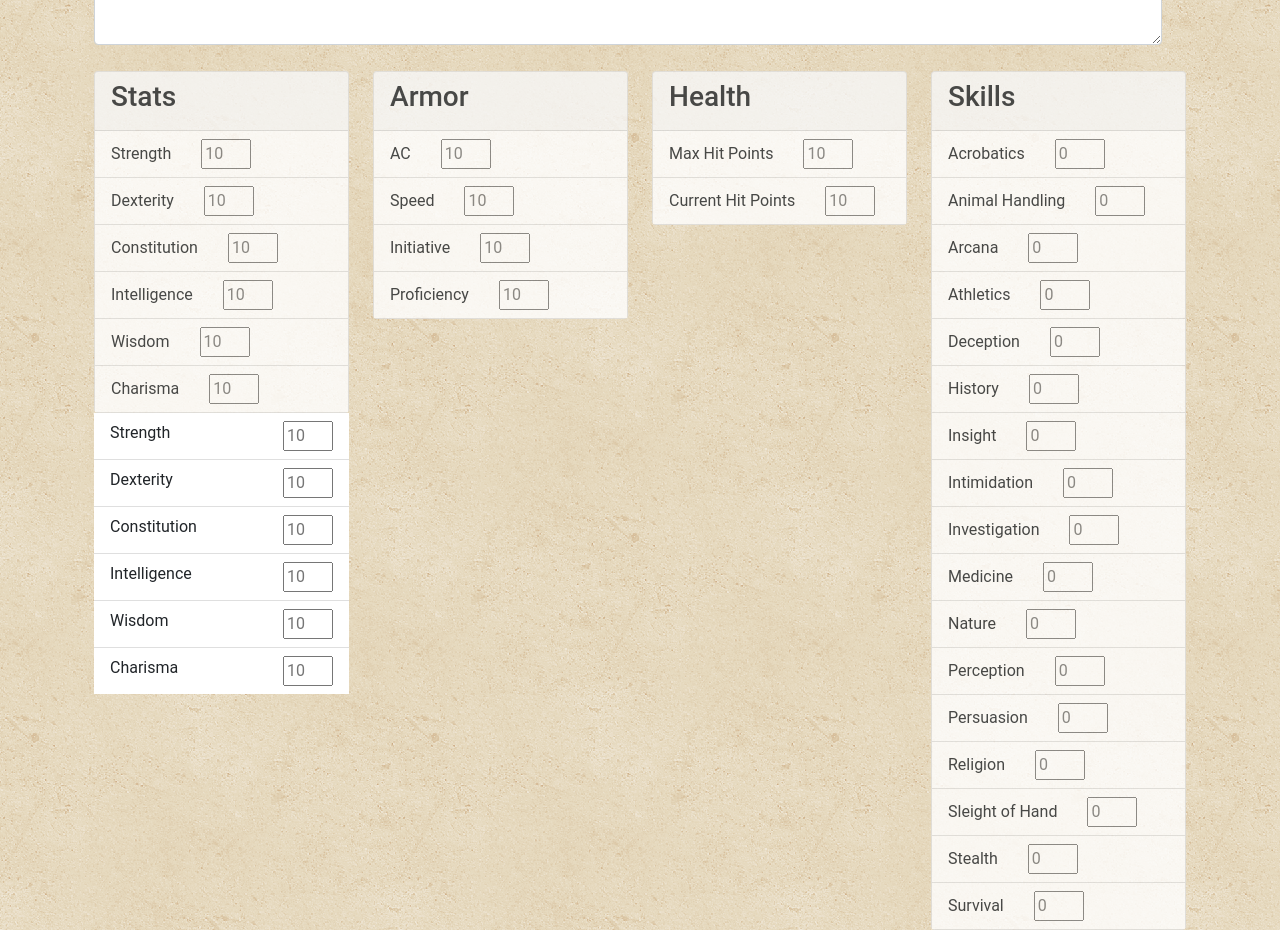
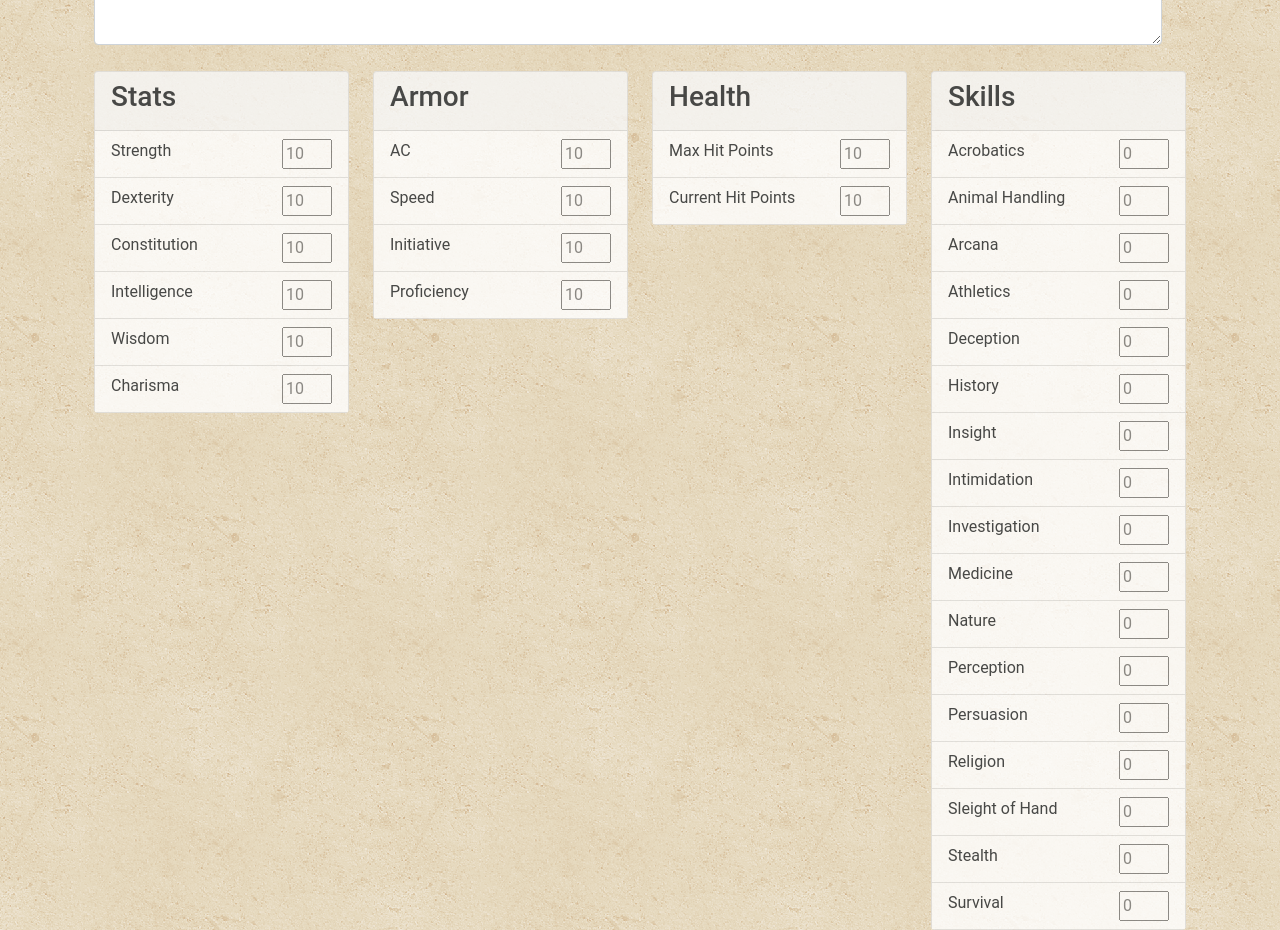
Before and after one commit to MikeFogz/HallofWhispers, a React (Create React App) app in the folder client/: page /character in a window 1280 px wide. Shown: the part 420-1350 px from the top of the page. Built offline with nearby package versions, Linux system fonts and the light colour scheme; no server answers; sample sign-in values are in the browser's storage; some icons are missing.

Commit message:
fixed select option. no longer an option to select. floated stat values to right.

```diff
--- a/client/src/Components/CharacterInfo/CharacterInfo.js
+++ b/client/src/Components/CharacterInfo/CharacterInfo.js
@@ -35,7 +35,7 @@ function CharacterInfo(props) {
                     <div className="col-sm-4 mb-4 form-group">
                         <label for="validationServer04">Race</label>
                         <select onChange={handleChange} name="Race" className="form-control" id="raceselect">
-                            <option>Select</option>
+                            <option disabled selected>Select</option>
                             <option id="dwarf">Dwarf</option>
                             <option id="elf">Elf</option>
                             <option id="human">Human</option>
@@ -53,7 +53,7 @@ function CharacterInfo(props) {
                     <div className="col-sm-4 mb-4">
                         <label for="validationServer05">Alignment</label>
                         <select onChange={handleChange} name="Alignment" className="form-control" id="alignment">
-                            <option>Select</option>
+                            <option disabled selected>Select</option>
                             <option id="lg">Lawful Good</option>
                             <option id="ng">Neutral Good</option>
                             <option id="cg">Chaotic Good</option>
--- a/client/src/Components/CharacterStats/CharacterStats.js
+++ b/client/src/Components/CharacterStats/CharacterStats.js
@@ -21,50 +21,26 @@ function CharacterStats(props) {
                         <form>
                             <ul className="list-group list-group-flush">
                                 <li className="list-group-item">Strength
-                                <input onChange={handleChange} name="Strength" className="stat-list " type="number" defaultValue={userData.character?.chrStats[0].value} placeholder="10" id="strength"></input>
+                                <input  style={{float: "right"}} onChange={handleChange} name="Strength" className="stat-list " type="number" defaultValue={userData.character?.chrStats[0].value} placeholder="10" id="strength"></input>
                                 </li>
                                 <li className="list-group-item">Dexterity
-                                <input onChange={handleChange} name="Dexterity" className="stat-list" type="number" defaultValue={userData.character?.chrStats[1].value} placeholder="10" id="dexterity"></input>
+                                <input  style={{float: "right"}} onChange={handleChange} name="Dexterity" className="stat-list" type="number" defaultValue={userData.character?.chrStats[1].value} placeholder="10" id="dexterity"></input>
                                 </li>
                                 <li className="list-group-item">Constitution
-                                <input onChange={handleChange} name="Constitution" className="stat-list " type="number" defaultValue={userData.character?.chrStats[2].value} placeholder="10" id="constitution"></input>
+                                <input  style={{float: "right"}} onChange={handleChange} name="Constitution" className="stat-list " type="number" defaultValue={userData.character?.chrStats[2].value} placeholder="10" id="constitution"></input>
                                 </li>
                                 <li className="list-group-item">Intelligence
-                                <input onChange={handleChange} name="Intelligence" className="stat-list " type="number" defaultValue={userData.character?.chrStats[3].value} placeholder="10" id="intelligence"></input>
+                                <input  style={{float: "right"}} onChange={handleChange} name="Intelligence" className="stat-list " type="number" defaultValue={userData.character?.chrStats[3].value} placeholder="10" id="intelligence"></input>
                                 </li>
                                 <li className="list-group-item">Wisdom
-                                <input onChange={handleChange} name="Wisdom" className="stat-list " type="number" defaultValue={userData.character?.chrStats[4].value} placeholder="10" id="wisdom"></input>
+                                <input  style={{float: "right"}} onChange={handleChange} name="Wisdom" className="stat-list " type="number" defaultValue={userData.character?.chrStats[4].value} placeholder="10" id="wisdom"></input>
                                 </li>
                                 <li className="list-group-item">Charisma
-                                <input onChange={handleChange} name="Charisma" className="stat-list " type="number" defaultValue={userData.character?.chrStats[5].value} placeholder="10" id="charisma"></input>
+                                <input  style={{float: "right"}} onChange={handleChange} name="Charisma" className="stat-list " type="number" defaultValue={userData.character?.chrStats[5].value} placeholder="10" id="charisma"></input>
                                 </li>
                             </ul>
                         </form>
                     </div>
-
-                    <form>
-                        <ul className="list-group list-group-flush">
-                            <li className="list-group-item">Strength
-                                <input style={{float: "right"}} onChange={handleChange} name="Strength" className="stat-list " type="number" placeholder="10" id="strength"></input>
-                            </li>
-                            <li className="list-group-item">Dexterity
-                                <input style={{float: "right"}} onChange={handleChange} name="Dexterity" className="stat-list" type="number" placeholder="10" id="dexterity"></input>
-                            </li>
-                            <li className="list-group-item">Constitution
-                                <input style={{float: "right"}} onChange={handleChange} name="Constitution" className="stat-list " type="number" placeholder="10" id="constitution"></input>
-                            </li>
-                            <li className="list-group-item">Intelligence
-                                <input style={{float: "right"}} onChange={handleChange} name="Intelligence" className="stat-list " type="number" placeholder="10" id="intelligence"></input>
-                            </li>
-                            <li className="list-group-item">Wisdom
-                                <input style={{float: "right"}} onChange={handleChange} name="Wisdom" className="stat-list " type="number" placeholder="10" id="wisdom"></input>
-                            </li>
-                            <li className="list-group-item">Charisma
-                                <input style={{float: "right"}} onChange={handleChange} name="Charisma" className="stat-list " type="number" placeholder="10" id="charisma"></input>
-                            </li>
-                        </ul>
-                    </form>
-
                 </div>
                 <div className="col-sm">
                     <div className="card">
@@ -74,16 +50,16 @@ function CharacterStats(props) {
                         <form>
                             <ul className="list-group list-group-flush">
                                 <li className="list-group-item">AC
-                            <input onChange={handleChange} name="ArmorClass" className="stat-list" type="number" defaultValue={userData.character?.chrArmor[0].value} placeholder="10" id="ac"></input>
+                            <input  style={{float: "right"}} onChange={handleChange} name="ArmorClass" className="stat-list" type="number" defaultValue={userData.character?.chrArmor[0].value} placeholder="10" id="ac"></input>
                                 </li>
                                 <li className="list-group-item">Speed
-                            <input onChange={handleChange} name="Speed" className="stat-list" type="number" defaultValue={userData.character?.chrArmor[1].value} placeholder="10" id="speed"></input>
+                            <input  style={{float: "right"}} onChange={handleChange} name="Speed" className="stat-list" type="number" defaultValue={userData.character?.chrArmor[1].value} placeholder="10" id="speed"></input>
                                 </li>
                                 <li className="list-group-item">Initiative
-                            <input onChange={handleChange} name="Initiative" className="stat-list" type="number" defaultValue={userData.character?.chrArmor[2].value} placeholder="10" id="initiative"></input>
+                            <input  style={{float: "right"}} onChange={handleChange} name="Initiative" className="stat-list" type="number" defaultValue={userData.character?.chrArmor[2].value} placeholder="10" id="initiative"></input>
                                 </li>
                                 <li className="list-group-item">Proficiency
-                            <input onChange={handleChange} name="Proficiency" className="stat-list" type="number" defaultValue={userData.character?.chrArmor[3].value} placeholder="10" id="proficiency"></input>
+                            <input  style={{float: "right"}} onChange={handleChange} name="Proficiency" className="stat-list" type="number" defaultValue={userData.character?.chrArmor[3].value} placeholder="10" id="proficiency"></input>
                                 </li>
                             </ul>
                         </form>
@@ -97,10 +73,10 @@ function CharacterStats(props) {
                         <form>
                             <ul className="list-group list-group-flush">
                                 <li className="list-group-item">Max Hit Points
-                            <input onChange={handleChange} name="MaxHitPoints" className="stat-list" type="number" defaultValue={userData.character?.chrHealth[0].value} placeholder="10" id="max-hp"></input>
+                            <input  style={{float: "right"}} onChange={handleChange} name="MaxHitPoints" className="stat-list" type="number" defaultValue={userData.character?.chrHealth[0].value} placeholder="10" id="max-hp"></input>
                                 </li>
                                 <li className="list-group-item">Current Hit Points
-                            <input onChange={handleChange} name="CurrentHitPoints" className="stat-list" type="number" defaultValue={userData.character?.chrHealth[1].value} placeholder="10" id="hp"></input>
+                            <input  style={{float: "right"}} onChange={handleChange} name="CurrentHitPoints" className="stat-list" type="number" defaultValue={userData.character?.chrHealth[1].value} placeholder="10" id="hp"></input>
                                 </li>
                             </ul>
                         </form>
@@ -114,55 +90,55 @@ function CharacterStats(props) {
                         <form>
                             <ul className="list-group list-group-flush">
                                 <li className="list-group-item">Acrobatics
-                            <input onChange={handleChange} name="Acrobatics" className="stat-list" type="number" defaultValue={userData.character?.chrSkills[0].value} placeholder="0" id="acrobatics"></input>
+                            <input style={{float: "right"}} onChange={handleChange} name="Acrobatics" className="stat-list" type="number" defaultValue={userData.character?.chrSkills[0].value} placeholder="0" id="acrobatics"></input>
                                 </li>
                                 <li className="list-group-item">Animal Handling
-                            <input onChange={handleChange} name="AnimalHandling" className="stat-list" type="number" defaultValue={userData.character?.chrSkills[1].value} placeholder="0" id="animalhandling"></input>
+                            <input  style={{float: "right"}} onChange={handleChange} name="AnimalHandling" className="stat-list" type="number" defaultValue={userData.character?.chrSkills[1].value} placeholder="0" id="animalhandling"></input>
                                 </li>
                                 <li className="list-group-item">Arcana
-                            <input onChange={handleChange} name="Arcana" className="stat-list" type="number" defaultValue={userData.character?.chrSkills[2].value} placeholder="0" id="arcana"></input>
+                            <input  style={{float: "right"}} onChange={handleChange} name="Arcana" className="stat-list" type="number" defaultValue={userData.character?.chrSkills[2].value} placeholder="0" id="arcana"></input>
                                 </li>
                                 <li className="list-group-item">Athletics
-                            <input onChange={handleChange} name="Athletics" className="stat-list" type="number" defaultValue={userData.character?.chrSkills[3].value} placeholder="0" id="athletics"></input>
+                            <input  style={{float: "right"}} onChange={handleChange} name="Athletics" className="stat-list" type="number" defaultValue={userData.character?.chrSkills[3].value} placeholder="0" id="athletics"></input>
                                 </li>
                                 <li className="list-group-item">Deception
-                            <input onChange={handleChange} name="Deception" className="stat-list" type="number" defaultValue={userData.character?.chrSkills[4].value} placeholder="0" id="deception"></input>
+                            <input  style={{float: "right"}} onChange={handleChange} name="Deception" className="stat-list" type="number" defaultValue={userData.character?.chrSkills[4].value} placeholder="0" id="deception"></input>
                                 </li>
                                 <li className="list-group-item">History
-                            <input onChange={handleChange} name="History" className="stat-list" type="number" defaultValue={userData.character?.chrSkills[5].value} placeholder="0" id="history"></input>
+                            <input  style={{float: "right"}} onChange={handleChange} name="History" className="stat-list" type="number" defaultValue={userData.character?.chrSkills[5].value} placeholder="0" id="history"></input>
                                 </li>
                                 <li className="list-group-item">Insight
-                            <input onChange={handleChange} name="Insight" className="stat-list" type="number" defaultValue={userData.character?.chrSkills[6].value} placeholder="0" id="insight"></input>
+                            <input  style={{float: "right"}} onChange={handleChange} name="Insight" className="stat-list" type="number" defaultValue={userData.character?.chrSkills[6].value} placeholder="0" id="insight"></input>
                                 </li>
                                 <li className="list-group-item">Intimidation
-                            <input onChange={handleChange} name="Intimidation" className="stat-list" type="number" defaultValue={userData.character?.chrSkills[7].value} placeholder="0" id="intimidation"></input>
+                            <input  style={{float: "right"}} onChange={handleChange} name="Intimidation" className="stat-list" type="number" defaultValue={userData.character?.chrSkills[7].value} placeholder="0" id="intimidation"></input>
                                 </li>
                                 <li className="list-group-item">Investigation
-                            <input onChange={handleChange} name="Investigation" className="stat-list" type="number" defaultValue={userData.character?.chrSkills[8].value} placeholder="0" id="investigation"></input>
+                            <input  style={{float: "right"}} onChange={handleChange} name="Investigation" className="stat-list" type="number" defaultValue={userData.character?.chrSkills[8].value} placeholder="0" id="investigation"></input>
                                 </li>
                                 <li className="list-group-item">Medicine
-                            <input onChange={handleChange} name="Medicine" className="stat-list" type="number" placeholder="0" defaultValue={userData.character?.chrSkills[9].value} id="medicine"></input>
+                            <input style={{float: "right"}} onChange={handleChange} name="Medicine" className="stat-list" type="number" placeholder="0" defaultValue={userData.character?.chrSkills[9].value} id="medicine"></input>
                                 </li>
                                 <li className="list-group-item">Nature
-                            <input onChange={handleChange} name="Nature" className="stat-list" type="number" placeholder="0" defaultValue={userData.character?.chrSkills[10].value} id="nature"></input>
+                            <input  style={{float: "right"}} onChange={handleChange} name="Nature" className="stat-list" type="number" placeholder="0" defaultValue={userData.character?.chrSkills[10].value} id="nature"></input>
                                 </li>
                                 <li className="list-group-item">Perception
-                            <input onChange={handleChange} name="Perception" className="stat-list" type="number" placeholder="0" defaultValue={userData.character?.chrSkills[11].value} id="perception"></input>
+                            <input  style={{float: "right"}} onChange={handleChange} name="Perception" className="stat-list" type="number" placeholder="0" defaultValue={userData.character?.chrSkills[11].value} id="perception"></input>
                                 </li>
                                 <li className="list-group-item">Persuasion
-                            <input onChange={handleChange} name="Persuasion" className="stat-list" type="number" placeholder="0" defaultValue={userData.character?.chrSkills[12].value} id="persuasion"></input>
+                            <input  style={{float: "right"}} onChange={handleChange} name="Persuasion" className="stat-list" type="number" placeholder="0" defaultValue={userData.character?.chrSkills[12].value} id="persuasion"></input>
                                 </li>
                                 <li className="list-group-item">Religion
-                            <input onChange={handleChange} name="Religion" className="stat-list" type="number" placeholder="0" defaultValue={userData.character?.chrSkills[13].value} id="religion"></input>
+                            <input  style={{float: "right"}} onChange={handleChange} name="Religion" className="stat-list" type="number" placeholder="0" defaultValue={userData.character?.chrSkills[13].value} id="religion"></input>
                                 </li>
                                 <li className="list-group-item">Sleight of Hand
-                            <input onChange={handleChange} name="SleightOfHand" className="stat-list" type="number" placeholder="0" defaultValue={userData.character?.chrSkills[14].value} id="sleight"></input>
+                            <input  style={{float: "right"}} onChange={handleChange} name="SleightOfHand" className="stat-list" type="number" placeholder="0" defaultValue={userData.character?.chrSkills[14].value} id="sleight"></input>
                                 </li>
                                 <li className="list-group-item">Stealth
-                            <input onChange={handleChange} name="Stealth" className="stat-list" type="number" placeholder="0" defaultValue={userData.character?.chrSkills[15].value} id="stealth"></input>
+                            <input  style={{float: "right"}} onChange={handleChange} name="Stealth" className="stat-list" type="number" placeholder="0" defaultValue={userData.character?.chrSkills[15].value} id="stealth"></input>
                                 </li>
                                 <li className="list-group-item">Survival
-                            <input onChange={handleChange} name="Survival" className="stat-list" type="number" placeholder="0" defaultValue={userData.character?.chrSkills[16].value} id="survival"></input>
+                            <input  style={{float: "right"}} onChange={handleChange} name="Survival" className="stat-list" type="number" placeholder="0" defaultValue={userData.character?.chrSkills[16].value} id="survival"></input>
                                 </li>
                             </ul>
                         </form>
```
